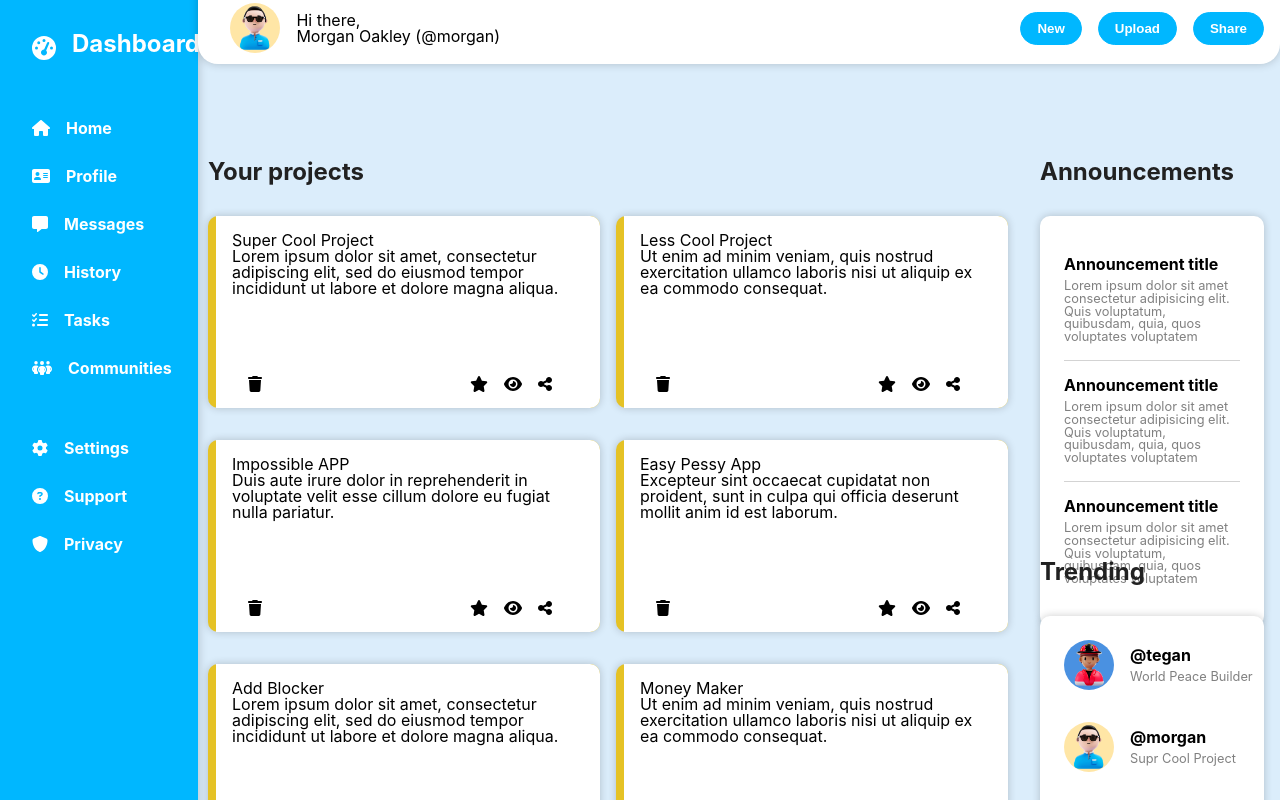
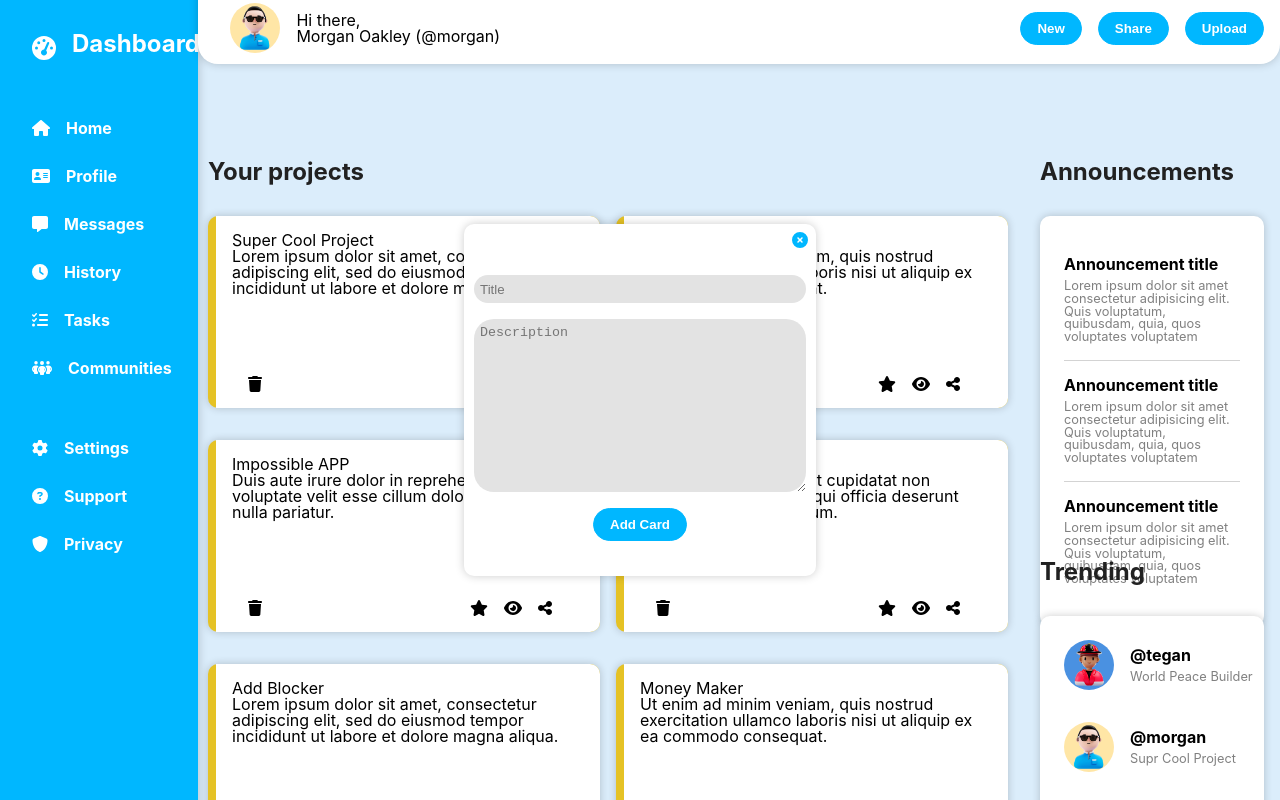
Before and after one commit to nicoriera/test-12p5-frontend, a React (Create React App) app: page / in a window 1280 px wide. Both pictures are taken after a click on the button "New". Shown: the top 800 px of the page. Built offline with nearby package versions, Linux system fonts and the light colour scheme.

Commit message:
feat-modal-create-card

```diff
--- a/src/App.js
+++ b/src/App.js
@@ -1,62 +1,49 @@
 import React, { useState } from "react";
 import NavBar from "./components/NavBar/NavBar";
+import AddCardModal from "./components/AddCardModal/AddCardModal";
+import cardsData from "./data/data.json";
+import { FontAwesomeIcon } from "@fortawesome/react-fontawesome";
 import { library } from "@fortawesome/fontawesome-svg-core";
-import {
-  faStar,
-  faBars,
-  faMagnifyingGlass,
-  faBell,
-  faEye,
-  faShareNodes,
-  faGaugeHigh,
-  faHouse,
-  faAddressCard,
-  faMessage,
-  faClock,
-  faListCheck,
-  faPeopleGroup,
-  faGear,
-  faCircleQuestion,
-  faShield,
-  faTrash,
-} from "@fortawesome/free-solid-svg-icons";
+import { fas } from "@fortawesome/free-solid-svg-icons";
+
 import SideBar from "./components/SideBar/SideBar";
 import AnnoucementTrendingContainer from "./components/AnnoucementTrendingContainer/AnnoucementTrendingContainer";
 import CardsContainer from "./components/CardsContainer/CardsContainer";
 
-library.add(
-  faStar,
-  faBars,
-  faMagnifyingGlass,
-  faBell,
-  faEye,
-  faShareNodes,
-  faGaugeHigh,
-  faHouse,
-  faAddressCard,
-  faMessage,
-  faClock,
-  faListCheck,
-  faPeopleGroup,
-  faGear,
-  faCircleQuestion,
-  faShield,
-  faTrash
-);
+library.add(fas);
 
 function App() {
   const [isSidebarOpen, setIsSidebarOpen] = useState(false);
+  const [isAddCardModalOpen, setIsAddCardModalOpen] = useState(false);
+  const [cards, setCards] = useState(cardsData);
 
   const handleHamburgerClick = () => {
     setIsSidebarOpen(!isSidebarOpen);
   };
+
+  const handleModalClick = () => {
+    setIsAddCardModalOpen(!isAddCardModalOpen);
+  };
+
   return (
     <>
-      <NavBar handleHamburgerClick={handleHamburgerClick} />
+      <NavBar
+        handleHamburgerClick={handleHamburgerClick}
+        handleModalClick={handleModalClick}
+      />
       <SideBar isOpen={isSidebarOpen} />
       <div className="main_content">
-        <CardsContainer />
+        <CardsContainer cards={cards} setCards={setCards} />
         <AnnoucementTrendingContainer />
+        {isAddCardModalOpen ? (
+          <AddCardModal
+            setCards={setCards}
+            closeModal={() => setIsAddCardModalOpen(false)}
+          />
+        ) : null}
+        <button className="button_add_card_mobil" onClick={handleModalClick}>
+          <FontAwesomeIcon icon="fa-circle-plus" />
+        </button>
       </div>
     </>
   );
--- /dev/null
+++ b/src/components/AddCardModal/AddCardModal.js
@@ -0,0 +1,49 @@
+import React, { useState } from "react";
+import { FontAwesomeIcon } from "@fortawesome/react-fontawesome";
+
+const AddCardModal = ({ setCards, closeModal }) => {
+  const [newCard, setNewCard] = useState({ title: "", description: "" });
+
+  const handleInputChange = (event) => {
+    const { name, value } = event.target;
+    setNewCard((prevCard) => ({ ...prevCard, [name]: value }));
+  };
+
+  const addNewCard = () => {
+    if (newCard.title && newCard.description) {
+      const newCardWithId = { ...newCard, id: Date.now() };
+      setCards((prevCards) => [...prevCards, newCardWithId]);
+      setNewCard({ title: "", description: "" });
+      closeModal();
+    }
+  };
+  return (
+    <div className="add_card_modal">
+      <div className="add_card_form">
+        <FontAwesomeIcon
+          className="close_modal"
+          icon="fa-circle-xmark"
+          onClick={closeModal}
+        />
+        <input
+          type="text"
+          name="title"
+          placeholder="Title"
+          value={newCard.title}
+          onChange={handleInputChange}
+        />
+        <textarea
+          name="description"
+          placeholder="Description"
+          value={newCard.description}
+          onChange={handleInputChange}
+        />
+        <button className="button" onClick={addNewCard}>
+          Add Card
+        </button>
+      </div>
+    </div>
+  );
+};
+
+export default AddCardModal;
--- /dev/null
+++ b/src/components/AddCardModal/addCardModal.scss
@@ -0,0 +1,72 @@
+.add_card_form {
+  display: flex;
+  flex-direction: column;
+  justify-content: center;
+  align-items: center;
+  gap: 1rem;
+  background-color: white;
+  position: fixed;
+  top: 50%;
+  left: 50%;
+  transform: translate(-50%, -50%);
+  padding: $padding-size;
+  border-radius: $border-radius-card;
+  box-shadow: 0 0 10px rgba(0, 0, 0, 0.2);
+  z-index: 100;
+  width: 20rem;
+  height: 20rem;
+
+  .close_modal {
+    position: absolute;
+    top: 0;
+    right: 0;
+    padding: 0.5rem;
+    cursor: pointer;
+    color: $background-color-blue;
+
+    &:hover {
+      color: red;
+    }
+  }
+
+  input,
+  textarea {
+    width: 100%;
+    padding: 0.4rem;
+    border-radius: $border-radius;
+    border: none;
+    background-color: rgb(227, 227, 227);
+  }
+
+  input {
+    margin-top: 1rem;
+  }
+
+  textarea {
+    height: 20vh;
+  }
+}
+
+@media (min-width: 768px) {
+  .add_card_form {
+    background-color: white;
+  }
+}
+
+@media (min-width: 1024px) {
+  .add_card_form {
+    background-color: white;
+  }
+}
+
+@media (min-width: 1280px) {
+  .add_card_form {
+    background-color: white;
+  }
+}
+
+@media (min-width: 1536px) {
+  .add_card_form {
+    background-color: white;
+  }
+}
--- a/src/components/CardsContainer/CardsContainer.js
+++ b/src/components/CardsContainer/CardsContainer.js
@@ -1,19 +1,16 @@
-import React, { useState } from "react";
+import React from "react";
 import Card from "../Card/Card";
-import cards from "../../data/data.json";
 
-const CardsContainer = () => {
-  const [cardsData, setCardsData] = useState(cards);
-
+const CardsContainer = ({ cards, setCards }) => {
   const removeCard = (id) => {
-    setCardsData((prevCards) => prevCards.filter((card) => card.id !== id));
+    setCards((prevCards) => prevCards.filter((card) => card.id !== id));
   };
 
   return (
     <div>
       <h1>Your projects</h1>
       <div className="card_container">
-        {cardsData.map((card) => (
+        {cards.map((card) => (
           <Card
             key={card.id}
             title={card.title}
--- a/src/components/NavBar/NavBar.js
+++ b/src/components/NavBar/NavBar.js
@@ -3,7 +3,7 @@ import { FontAwesomeIcon } from "@fortawesome/react-fontawesome";
 
 import avatarMorgan from "../../assets/avatar-morgan.jpg";
 
-const NavBar = ({ handleHamburgerClick }) => {
+const NavBar = ({ handleHamburgerClick, handleModalClick }) => {
   const [show, setShow] = useState(true);
   const [scrollPos, setScrollPos] = useState(0);
 
@@ -63,9 +63,11 @@ const NavBar = ({ handleHamburgerClick }) => {
             </div>
           </div>
           <div className="navbar_footer_buttons">
-            <button className="navbar_footer_button">New</button>
-            <button className="navbar_footer_button">Upload</button>
-            <button className="navbar_footer_button">Share</button>
+            <button className="button" onClick={handleModalClick}>
+              New
+            </button>
+            <button className="button">Share</button>
+            <button className="button">Upload</button>
           </div>
         </div>
       </div>
--- a/src/components/NavBar/navbar.scss
+++ b/src/components/NavBar/navbar.scss
@@ -93,22 +93,6 @@
         align-items: center;
         gap: $padding-size;
         padding: $padding-size;
-
-        .navbar_footer_button {
-          padding: 0.5rem 1rem;
-          border-radius: $border-radius;
-          border: none;
-          background-color: $background-color-blue;
-          border: 1px solid $background-color-blue;
-          color: white;
-          font-weight: bold;
-
-          &:hover {
-            cursor: pointer;
-            background-color: white;
-            color: $background-color-blue;
-          }
-        }
       }
     }
   }
--- a/src/styles/index.scss
+++ b/src/styles/index.scss
@@ -7,6 +7,7 @@
 @import "src/components/CardsContainer/cardsContainer.scss";
 @import "src/components/Announcement/announcement.scss";
 @import "src/components/Trending/trending.scss";
+@import "src/components/AddCardModal/addCardModal.scss";
 
 body {
   margin: 0;
@@ -50,9 +51,53 @@ h1 {
   padding: $padding-size;
 }
 
+.button {
+  padding: 0.5rem 1rem;
+  border-radius: $border-radius;
+  border: none;
+  background-color: $background-color-blue;
+  border: 1px solid $background-color-blue;
+  color: white;
+  font-weight: bold;
+
+  &:hover {
+    cursor: pointer;
+    background-color: white;
+    color: $background-color-blue;
+  }
+}
+
+.button_add_card_mobil {
+  display: flex;
+  justify-content: center;
+  align-items: center;
+  position: fixed;
+  bottom: 5%;
+  right: 5%;
+  width: 4rem;
+  height: 4rem;
+  border-radius: 50%;
+  background-color: $background-color-blue;
+  color: white;
+  font-size: 2rem;
+  z-index: 100;
+  border: 1px solid $background-color-blue;
+  box-shadow: 0 0 10px rgba(0, 0, 0, 0.2);
+
+  &:hover {
+    cursor: pointer;
+    background-color: white;
+    color: $background-color-blue;
+  }
+}
+
 @media (min-width: 768px) {
   .main_content {
     flex-direction: row;
     margin-left: 15%;
+
+    .button_add_card_mobil {
+      display: none;
+    }
   }
 }
```
